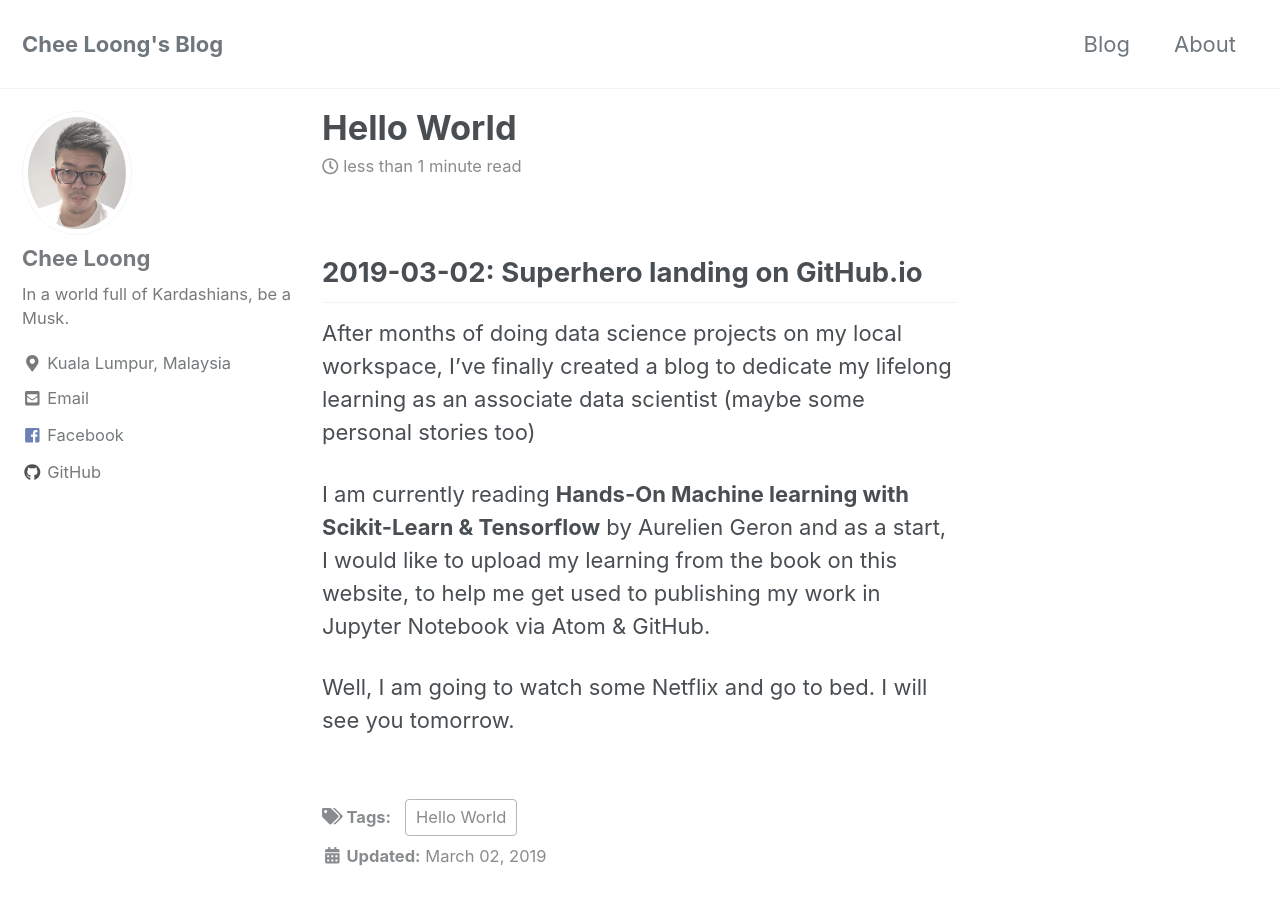
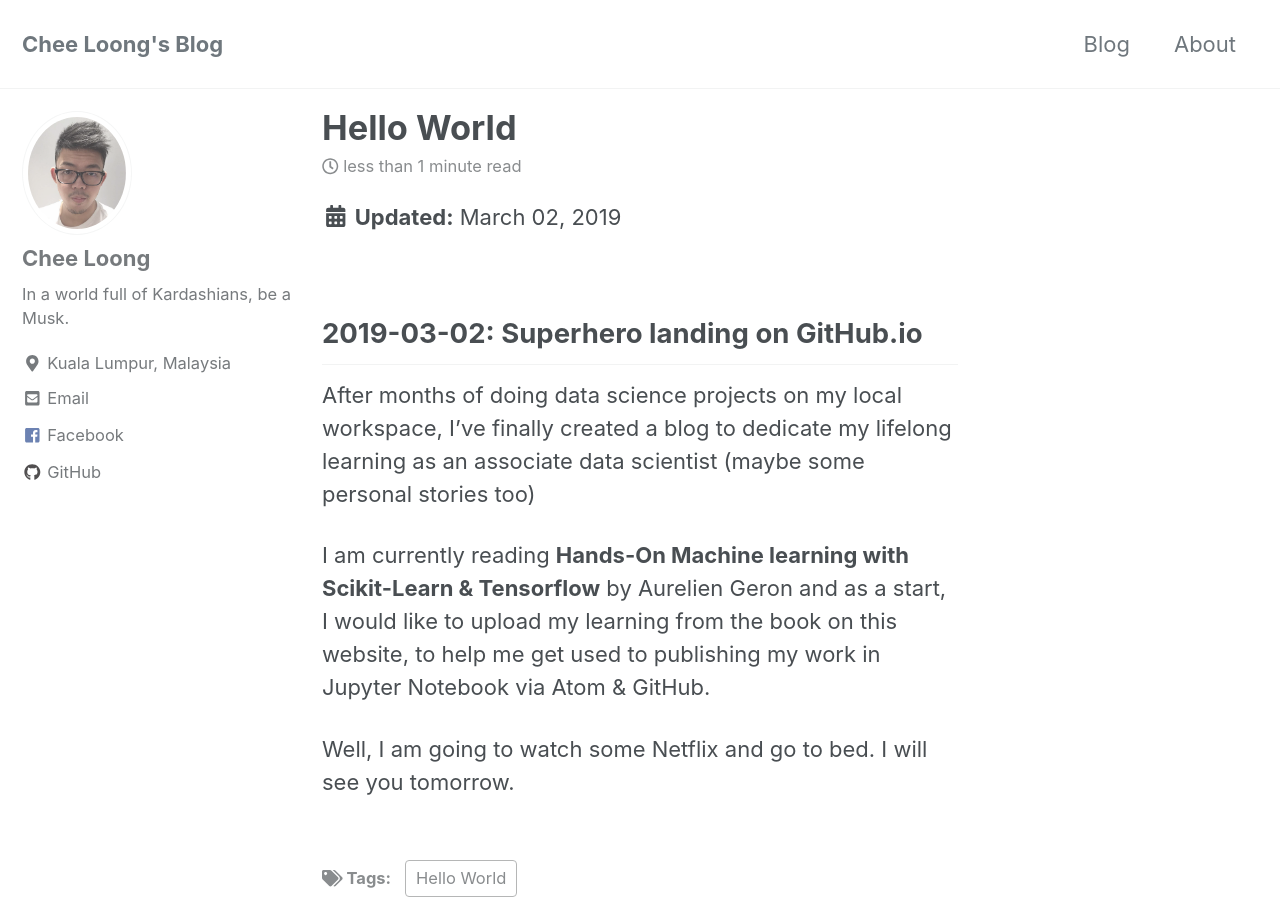
Before and after one commit to CheeLoong/CheeLoong.github.io, a Jekyll site: the page built from _posts/2019-03-02-helloworld.md, in a window 1280 px wide and 900 px high. Built offline with Jekyll 4.4.1, drawn with Linux system fonts in a browser that asks for light colours; cached includes are drawn as plain includes.

Commit message:
put last update in header

```diff
--- a/_layouts/single.html
+++ b/_layouts/single.html
@@ -32,7 +32,9 @@
           {% endif %}
         {% if page.modified %}
           <p class="page__date"><strong><i class="fa fa-fw fa-calendar-alt" aria-hidden="true"></i> {{ site.data.ui-text[site.locale].date_label | default: "Updated:" }}</strong> <time datetime="{{ page.last_modified_at | date: "%Y-%m-%d" }}">{{ page.last_modified_at| date: "%B %d, %Y" }}</time></p>
-          {% endif %}
+        {% elsif page.date %}
+          <p class="page__date"><strong><i class="fas fa-fw fa-calendar-alt" aria-hidden="true"></i> {{ site.data.ui-text[site.locale].date_label | default: "Updated:" }}</strong> <time datetime="{{ page.date | date_to_xmlschema }}">{{ page.date | date: "%B %d, %Y" }}</time></p>
+        {% endif %}
         </header>
       {% endunless %}
 
```
